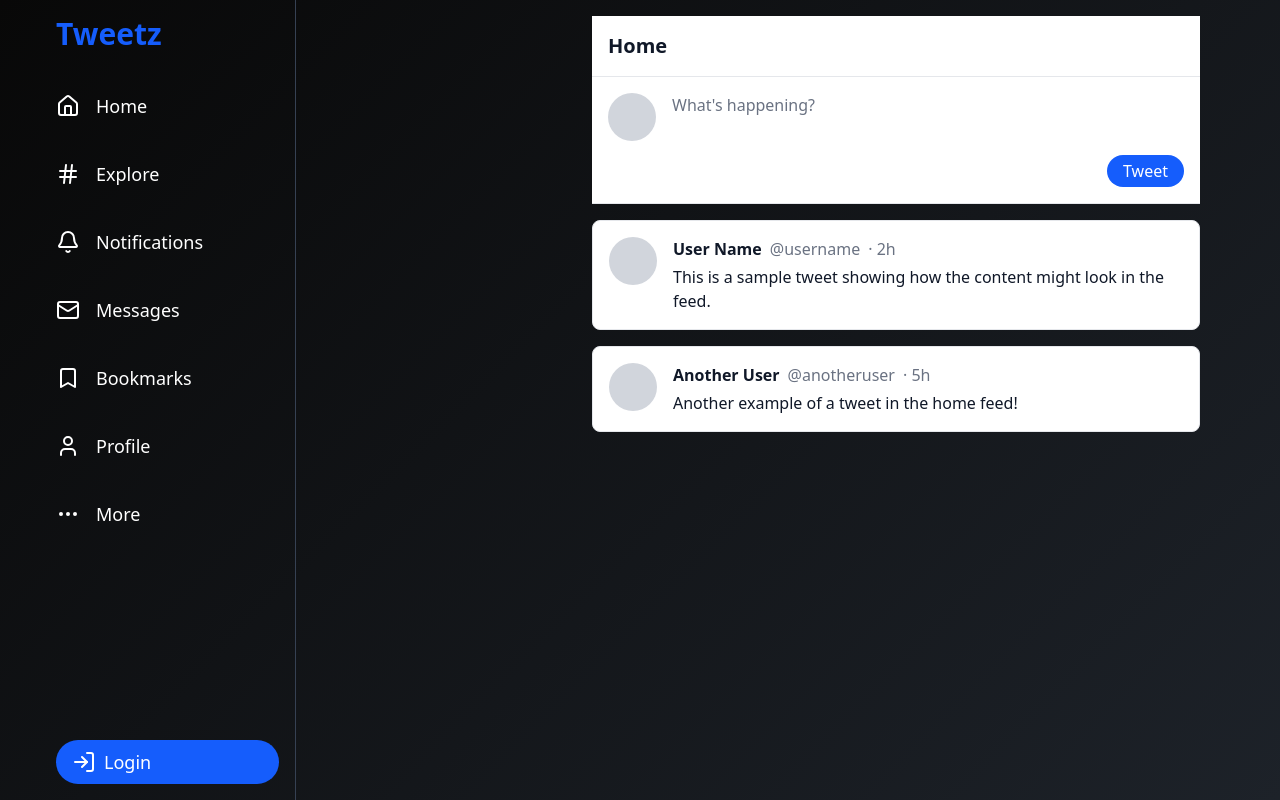
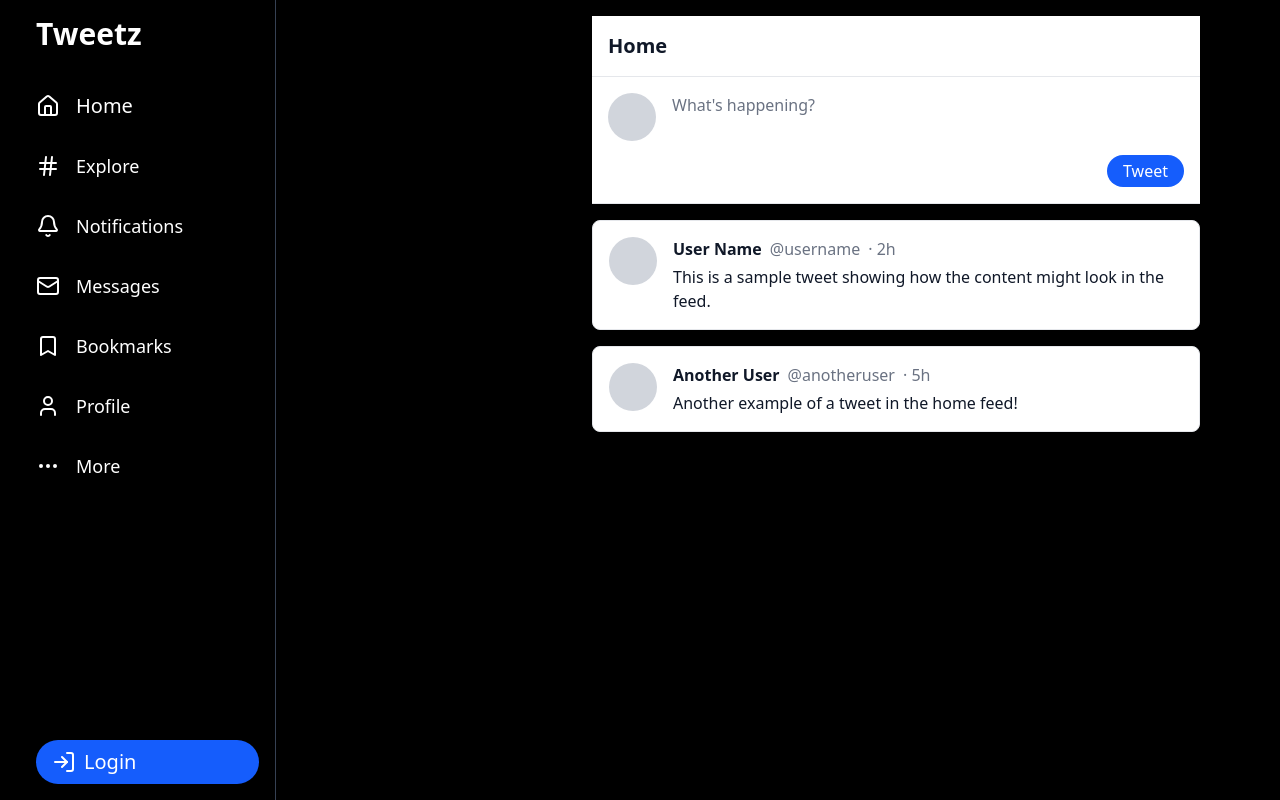
Before and after one commit to Sandeep-singh-99/tweetz, a React (Vite) app in the folder client/: page / in a window 1280 px wide. Built offline with nearby package versions, Linux system fonts and the light colour scheme; no server answers.

Commit message:
refactor SideBar component for improved styling and user experience; update background color in CSS

```diff
--- a/client/src/components/SideBar.jsx
+++ b/client/src/components/SideBar.jsx
@@ -15,49 +15,50 @@ import { useSelector } from 'react-redux';
 export default function SideBar() {
   const {  isAuthenticated, user, loading } = useSelector((state) => state.auth)
   return (
-    <div className="fixed top-0 left-10 h-screen w-20 lg:w-64 flex flex-col justify-between border-r border-gray-700">
+    <div className="fixed top-0 lg:left-5 left-0 h-screen w-23 lg:w-64 flex flex-col justify-between lg:items-stretch items-center border-r border-gray-700">
 
-      <div className="flex flex-col items-center lg:items-start">
+      <div className="flex flex-col items-start">
         {/* Logo */}
         <div className="p-4">
-          <h1 className="text-2xl font-bold text-blue-600 lg:text-3xl">
+          <h1 className='text-2xl font-bold md:hidden text-white lg:text-3xl font-serif'>T</h1>
+          <h1 className="text-2xl font-bold hidden md:block text-white lg:text-3xl">
             Tweetz
           </h1>
         </div>
 
 
-        <nav className="space-y-6 mt-4 w-full">
-          <Link to={"/"} className="flex items-center px-4 py-2 text-white hover:bg-gray-800 rounded-full transition-colors lg:w-11/12">
+        <nav className="space-y-4 mt-4 w-full">
+          <Link to={"/"} className="flex items-center px-4 py-2 text-white hover:bg-[#181818] rounded-full transition-colors lg:w-11/12">
             <Home className="w-6 h-6" />
-            <span className="hidden lg:inline ml-4 text-lg">Home</span>
+            <span className="hidden lg:inline ml-4 text-xl">Home</span>
           </Link>
 
-          <Link to={""} className="flex items-center px-4 py-2 text-white hover:bg-gray-800 rounded-full transition-colors lg:w-11/12">
+          <Link to={""} className="flex items-center px-4 py-2 text-white hover:bg-[#181818] rounded-full transition-colors lg:w-11/12">
             <Hash className="w-6 h-6" />
             <span className="hidden lg:inline ml-4 text-lg">Explore</span>
           </Link>
 
-          <Link to={""} className="flex items-center px-4 py-2 text-white hover:bg-gray-800 rounded-full transition-colors lg:w-11/12">
+          <Link to={""} className="flex items-center px-4 py-2 text-white hover:bg-[#181818] rounded-full transition-colors lg:w-11/12">
             <Bell className="w-6 h-6" />
             <span className="hidden lg:inline ml-4 text-lg">Notifications</span>
           </Link>
 
-          <Link to={""} className="flex items-center px-4 py-2 text-white hover:bg-gray-800 rounded-full transition-colors lg:w-11/12">
+          <Link to={""} className="flex items-center px-4 py-2 text-white hover:bg-[#181818] rounded-full transition-colors lg:w-11/12">
             <Mail className="w-6 h-6" />
             <span className="hidden lg:inline ml-4 text-lg">Messages</span>
           </Link>
 
-          <Link to={""} className="flex items-center px-4 py-2 text-white hover:bg-gray-800 rounded-full transition-colors lg:w-11/12">
+          <Link to={""} className="flex items-center px-4 py-2 text-white hover:bg-[#181818] rounded-full transition-colors lg:w-11/12">
             <Bookmark className="w-6 h-6" />
             <span className="hidden lg:inline ml-4 text-lg">Bookmarks</span>
           </Link>
 
-          <Link to={"/profile"} className="flex items-center px-4 py-2 text-white hover:bg-gray-800 rounded-full transition-colors lg:w-11/12">
+          <Link to={"/profile"} className="flex items-center px-4 py-2 text-white hover:bg-[#181818] rounded-full transition-colors lg:w-11/12">
             <User className="w-6 h-6" />
             <span className="hidden lg:inline ml-4 text-lg">Profile</span>
           </Link>
 
-          <Link to={""} className="flex items-center px-4 py-2 text-white hover:bg-gray-800 rounded-full transition-colors lg:w-11/12">
+          <Link to={""} className="flex items-center px-4 py-2 text-white hover:bg-[#181818] rounded-full transition-colors lg:w-11/12">
             <MoreHorizontal className="w-6 h-6" />
             <span className="hidden lg:inline ml-4 text-lg">More</span>
           </Link>
@@ -74,14 +75,14 @@ export default function SideBar() {
             </div>
           ) :
           isAuthenticated ? (
-            <div className="flex items-center space-x-4 hover:bg-gray-800 rounded-full transition-colors p-2">
+            <div className="flex items-center space-x-4 hover:bg-[#181818] rounded-full transition-colors p-2">
               <img src={user.data.profileImage} alt="Profile" className="w-12 h-12 rounded-full" />
-              <p className='text-xl'>{user.data.fullName}</p>
+              <p className='text-xl hidden md:block'>{user.data.fullName}</p>
             </div>
           ) : (
             <Link to={"/login"} className="w-full flex items-center justify-center lg:justify-start px-4 py-2 bg-blue-600 text-white rounded-full hover:bg-blue-700 transition-colors">
             <LogIn className="w-6 h-6 lg:mr-2" />
-            <span className="hidden lg:inline text-lg">Login</span>
+            <span className="hidden lg:inline text-xl">Login</span>
           </Link>
           )
         }
--- a/client/src/index.css
+++ b/client/src/index.css
@@ -2,6 +2,6 @@
 @plugin "daisyui";
 
 :root {
-    /* background-color: black; */
-    background: linear-gradient(135deg, #080808 0%, #1d2229 100%);
+    background-color: black;
+    /* background: linear-gradient(135deg, #080808 0%, #1d2229 100%); */
 }
```
